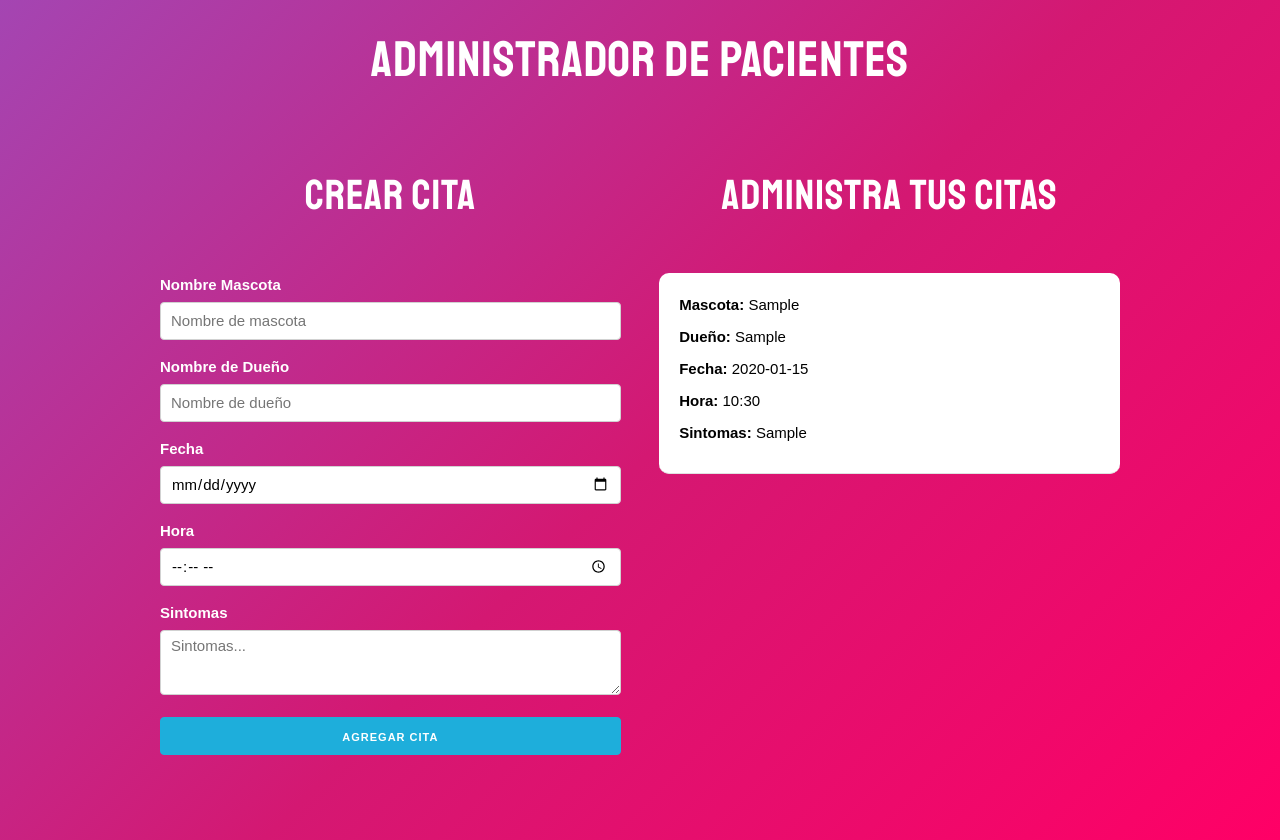
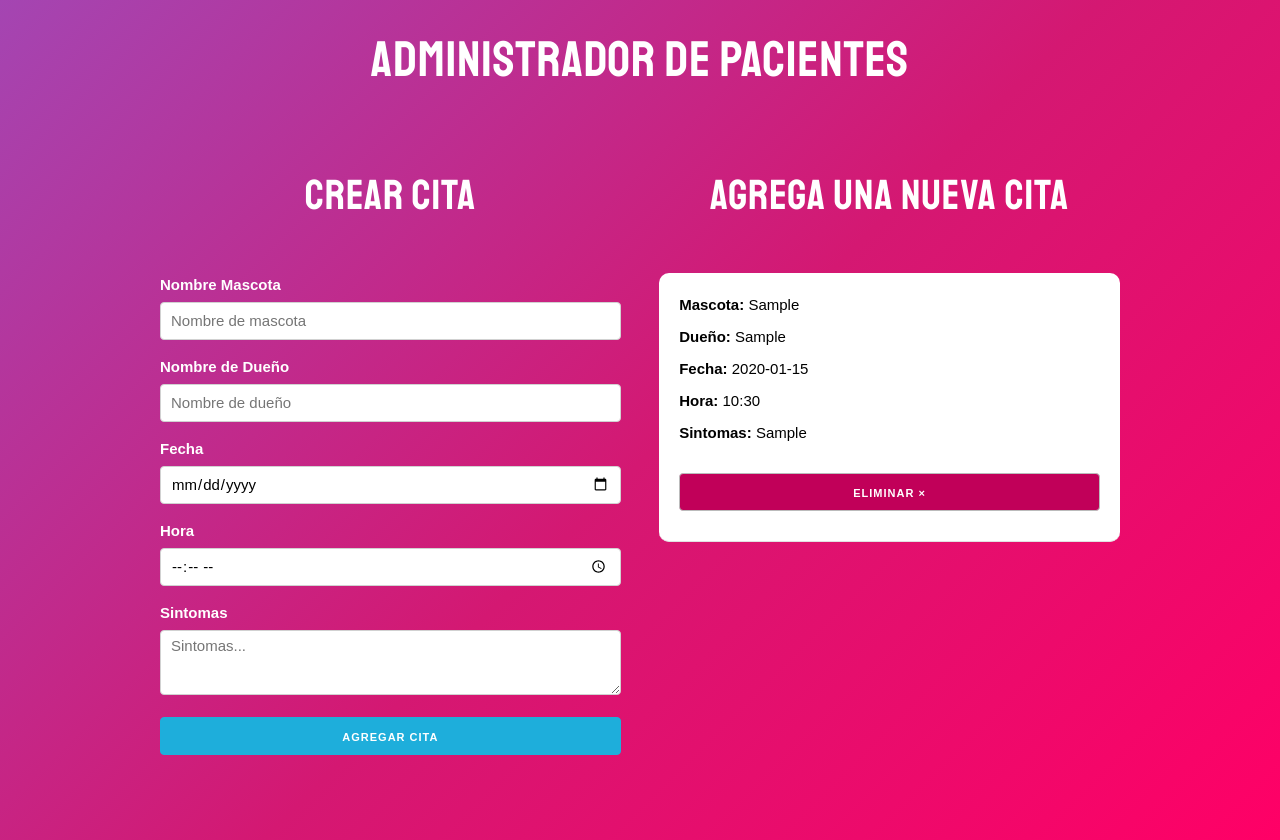
Before and after one commit to 10063987/citas, a React (Create React App) app: page / in a window 1280 px wide. Both pictures are taken after typing "Sample", "Sample", "2020-01-15", "10:30", "Sample" into the empty fields and a click on the button "AGREGAR CITA". Built offline with nearby package versions, Linux system fonts and the light colour scheme.

Commit message:
Eliminar citas del state, Mensajes condicionales y useEffect()

```diff
--- a/src/App.js
+++ b/src/App.js
@@ -1,4 +1,4 @@
-import React, { Fragment, useState} from 'react'
+import React, { Fragment, useState, useEffect} from 'react'
 import Formulario from './components/Formulario'
 import Cita from './components/Cita'
 
@@ -8,10 +8,25 @@ function App() {
   // Arreglo de citas
   const [citas, guardarCitas] = useState([])
 
-  // Guardar cita nueva
+  // useEffect para realizar operaciones "secundarias"
+  useEffect(() => {
+    console.log('Documento listo o algo paso con las citas')
+  }, [])
+
+
+
+  // Guardar cita nueva con las actuales
   const crearCita = cita =>{
     guardarCitas([ ...citas, cita ])
   }
+
+  // Eliminar cita por id
+  const eliminarCita = id =>{
+    const nuevasCitas = citas.filter( cita => cita.id !== id )
+    guardarCitas(nuevasCitas)
+  }
+
+  const titulo = citas.length >= 1 ? <h2>Agrega una nueva cita</h2> : <h2>No hay citas</h2>
 
   return (
     <Fragment>
@@ -24,11 +39,12 @@ function App() {
               />
             </div>
             <div className="one-half column">
-              <h2>Administra tus citas</h2>
+              {titulo}
               {citas.map(cita => (
                 <Cita
                   key = {cita.id}
                   cita = {cita}
+                  eliminarCita = {eliminarCita}
                 />
               ))}
             </div>
--- a/src/components/Cita.js
+++ b/src/components/Cita.js
@@ -1,14 +1,31 @@
-import React  from 'react';
+import React, {useEffect}  from 'react';
 
-const Cita = ({ cita }) => (
+const Cita = ({ cita, eliminarCita }) => {
+
+    useEffect(() => {
+        console.log('useEffect de componente "Cita"')
+
+        return () => {
+            console.log('Cita Desmontada')
+        }
+    }, [])
+
+    return(
+
         <div className="cita">
             <p>Mascota:  <span>{cita.mascota}</span> </p>
             <p>Dueño:  <span>{cita.propietario}</span> </p>
             <p>Fecha:  <span>{cita.fecha}</span> </p>
             <p>Hora:  <span>{cita.hora}</span> </p>
             <p>Sintomas:  <span>{cita.sintomas}</span> </p>
+
+            <button
+                className="button eliminar u-full-width"
+                onClick = { () => eliminarCita(cita.id) }
+            >Eliminar &times;</button>
         </div>
- );
+    )
+ };
 
 
 export default Cita;
--- a/src/components/Formulario.js
+++ b/src/components/Formulario.js
@@ -27,7 +27,7 @@ const Formulario = ({crearCita}) => {
      */
     const actualizarState = (e) => {
         // console.log(e.target.value)
-        console.log(`${e.target.name} : ${e.target.value}`)
+        // console.log(`${e.target.name} : ${e.target.value}`)
         actualizarCita({
             ...cita,
             [e.target.name]: e.target.value
```
Lines whose indentation alone changed are shown as unchanged.
